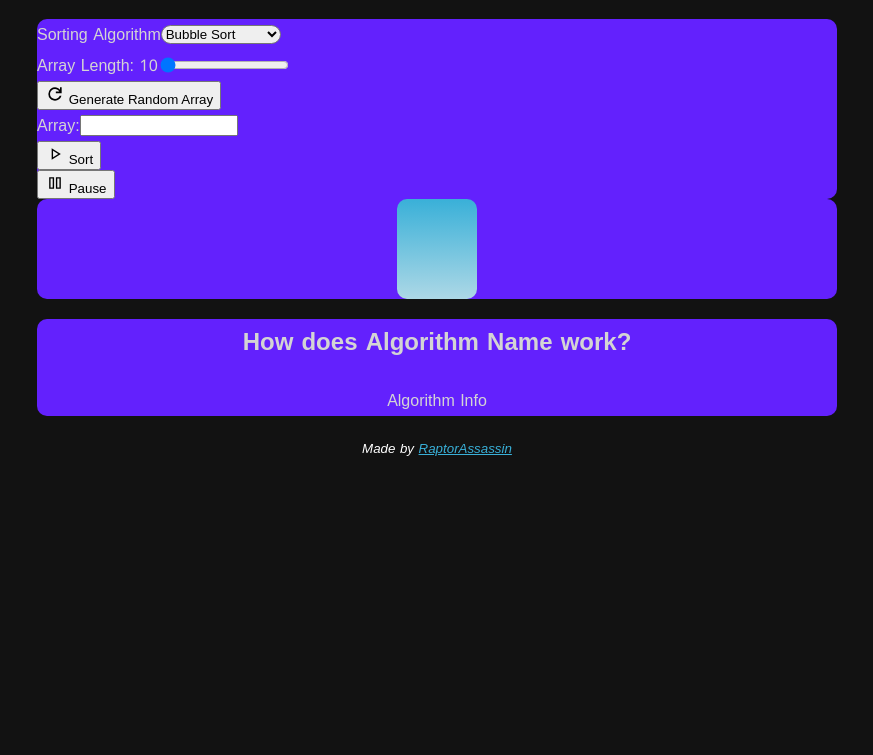
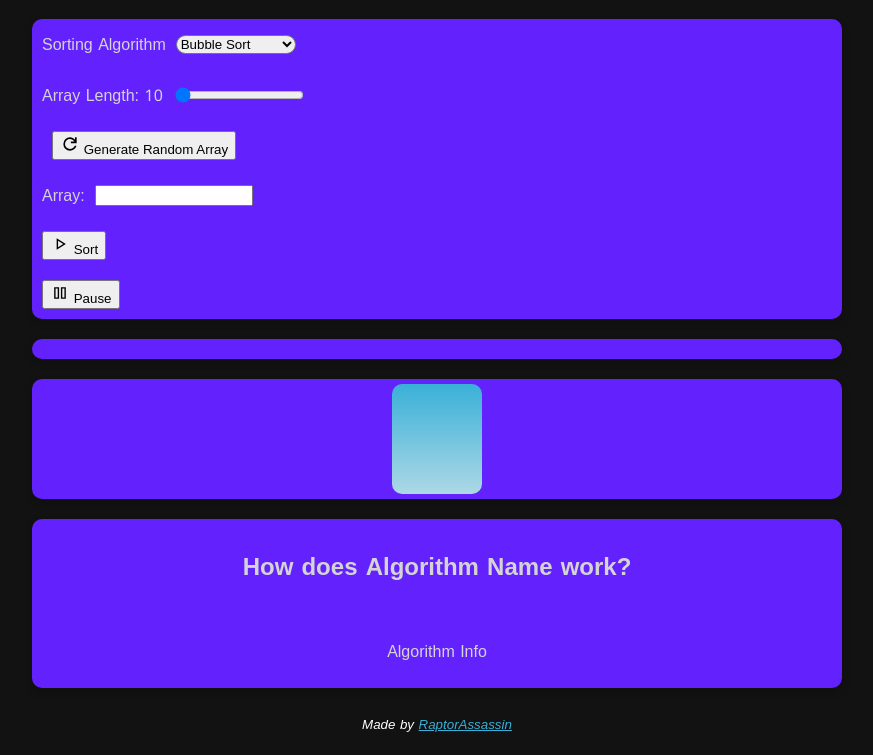
Before and after one commit to RaptorAssassin/axiom, a plain HTML site: page index.html in a window 1280 px wide. Shown: the part 85-840 px from the top of the page, without its empty margins (203-1076 px from the left). Before the commit the page ends 800 px from the top, so only its background shows below. Drawn offline with Linux system fonts and the light colour scheme.

Commit message:
css improvements

```diff
--- a/index.html
+++ b/index.html
@@ -62,7 +62,7 @@
                     </div>
                 </div>
             </div>
-            <div id="stats-div" class="panel">
+            <div id="stats-container" class="panel">
                 <div class="stats"></div>
             </div>
             <div id="bar-container" class="panel">
--- a/script.js
+++ b/script.js
@@ -11,6 +11,7 @@ const algorithms = {
     }
 }
 
+const algorithmSelect = document.getElementById("algorithm-select")
 const arrayLengthSlider = document.getElementById("array-length-slider");
 const generateArrayButton = document.getElementById("generate-array-button");
 const arrayInput = document.getElementById("array-input");
@@ -18,6 +19,11 @@ const sortButton = document.getElementById("sort-button");
 const pauseButton = document.getElementById("pause-button");
 const arrayLengthLabel = document.getElementById("array-length");
 const barContainer = document.getElementById("bar-container");
+
+
+algorithmSelect.addEventListener("input", () => {
+    setAlgorithm();
+})
 
 arrayLengthSlider.addEventListener("input", () => {
     arrayLength = arrayLengthSlider.value;
@@ -29,6 +35,14 @@ generateArrayButton.addEventListener("click", () =>  {
     renderBars();
 })
 
+sortButton.addEventListener("click", () =>  {
+
+})
+
+pauseButton.addEventListener("click", () =>  {
+
+})
+
 function generateRandomArray() {
     const randomArray = Array.from({ length: arrayLength}, () => {
         return Math.floor(Math.random() * (barMax - barMin + 1) + barMin);
@@ -37,6 +51,11 @@ function generateRandomArray() {
     console.log(randomArray);
     return randomArray
 }
+
+function setAlgorithm() {
+
+}
+
 
 function renderBars() {
     let barWidth = (100/arrayLength) + '%';
--- a/style.css
+++ b/style.css
@@ -20,6 +20,7 @@ body {
 div {
     align-items: center;
     margin: auto;
+    padding: 5px;
 }
 
 p {
@@ -39,6 +40,10 @@ a {
     color: var(--gradient-color-2)
 }
 
+button {
+    cursor: pointer;
+}
+
 .gradient {
     font-weight: 700;
     background-image: linear-gradient(90deg,var(--gradient-color-1), var(--gradient-color-2));
@@ -47,18 +52,27 @@ a {
 }
 
 .panel {
+    display: flex;
+    flex-direction: column;
+    gap: 10px;
+    margin: 20px auto;
+    max-width: 800px;
     background-color: var(--panel-background-color);
     color: var(--panel-color);
     border-color: var(--panel-border-color);
     border-radius: var(--border-radius);
     corner-shape: squircle;
     border-width: var(--border-width);
-    max-width: 800px;
+    box-shadow: 0 4px 8px rgba(0, 0, 0, 0.2);
     animation: fade linear 0.5s;
 
 }
 
 .panel-element {
+    display: flex;
+    align-items: center;
+    gap: 10px;
+    width: 100%;
     border-radius: var(--border-radius);
     corner-shape: squircle;
     color: var(--panel-color);
```
